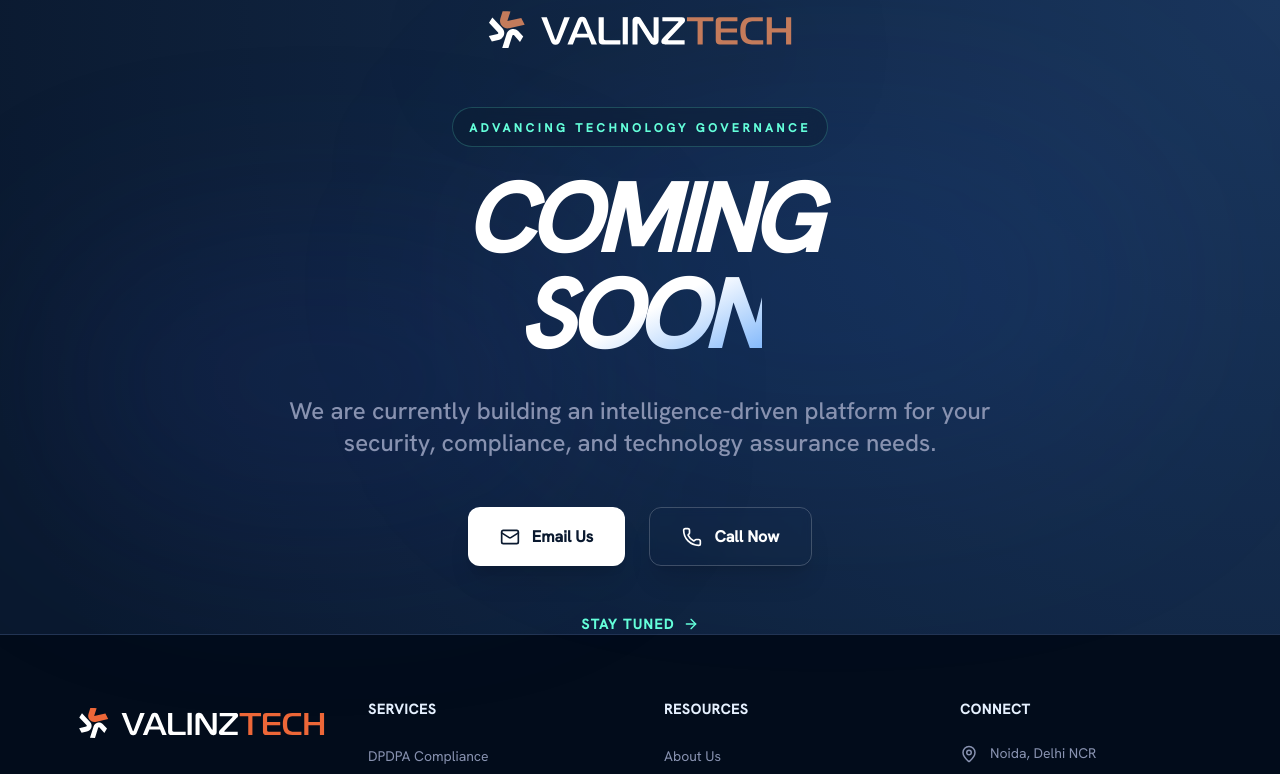
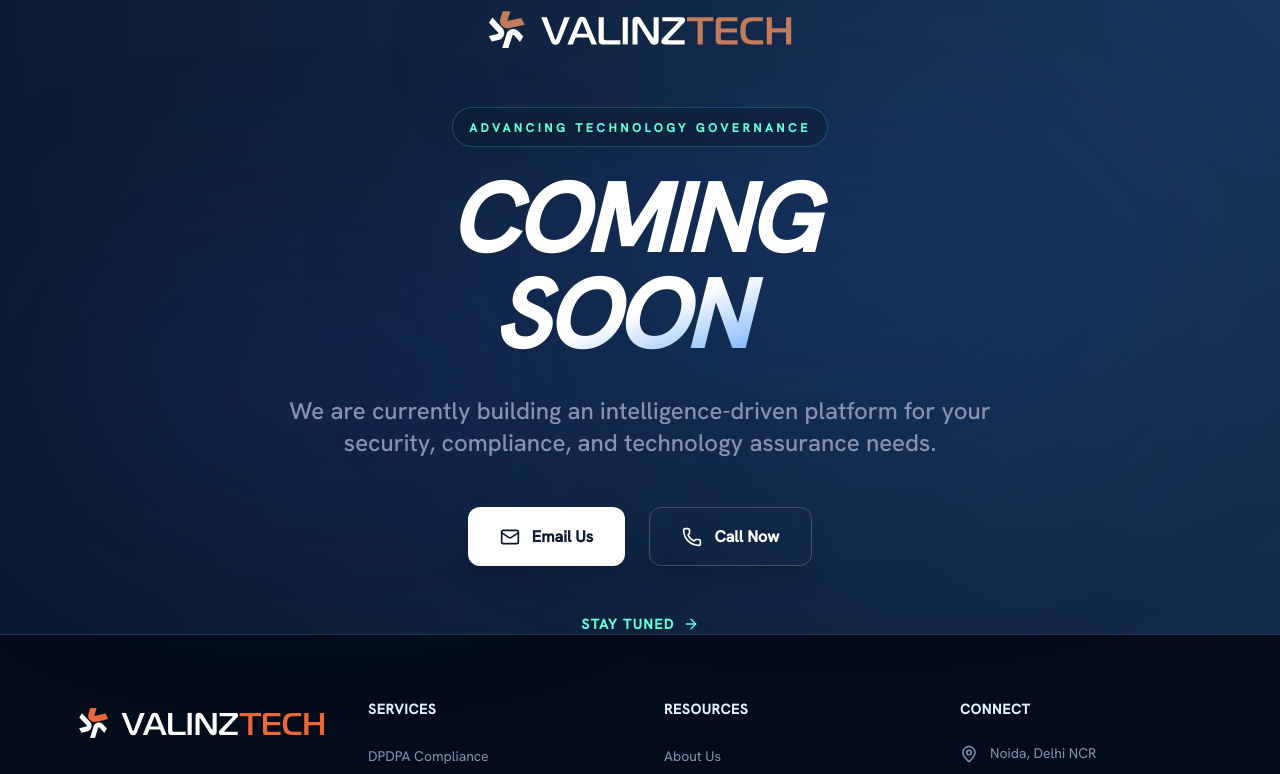
Before and after one commit to VyomAdmin/valinz-feb, a Next.js app: page /coming-soon in a window 1280 px wide. Shown: the top 774 px of the page. Built offline with nearby package versions, Linux system fonts and the light colour scheme.

Commit message:
fix: resolve 'N' clipping and link color issues

```diff
--- a/src/app/coming-soon/page.tsx
+++ b/src/app/coming-soon/page.tsx
@@ -24,9 +24,9 @@
                         <span className="text-xs font-bold tracking-[0.3em] text-[var(--color-text-accent)] uppercase">Advancing Technology Governance</span>
                     </div>
 
-                    <h1 className="text-5xl md:text-8xl font-black mb-8 tracking-tighter leading-none text-white uppercase italic">
+                    <h1 className="text-5xl md:text-8xl font-black mb-8 tracking-tight leading-none text-white uppercase italic pr-4">
                         Coming <br />
-                        <span className="text-[var(--color-text-white)] bg-clip-text text-transparent bg-gradient-to-br from-white via-white to-blue-400">Soon</span>
+                        <span className="text-[var(--color-text-white)] bg-clip-text text-transparent bg-gradient-to-br from-white via-white to-blue-400 inline-block pr-6">Soon</span>
                     </h1>
 
                     <p className="text-xl md:text-2xl text-[var(--color-text-secondary)] mb-12 leading-relaxed font-medium">
--- a/src/app/globals.css
+++ b/src/app/globals.css
@@ -70,6 +70,16 @@
 
 a:hover {
   color: var(--color-text-white);
+}
+
+a:visited {
+  color: #64ffda;
+}
+
+/* Ensure buttons and colored links don't inherit visited color if they are meant to be dark/different */
+.btn:visited,
+.bg-white:visited {
+  color: inherit;
 }
 
 /* Utility Classes */
```
